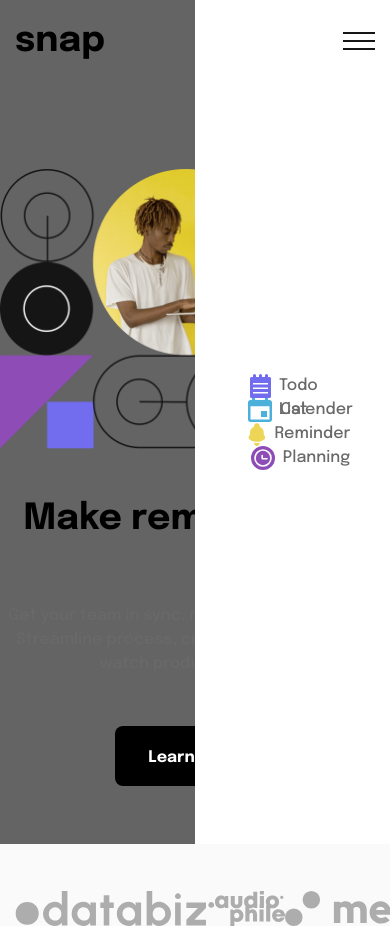
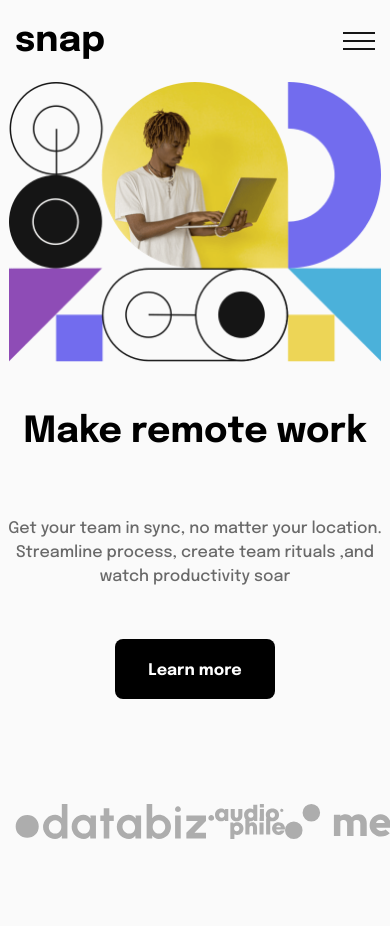
Before and after one commit to SaiSawant1/SanpLandingPage, a React (Create React App) app: page / in a window 390 px wide. After the commit the page ends 844 px from the top, so only its background shows below. Built offline with nearby package versions, Linux system fonts and the light colour scheme.

Commit message:
responsive design completed along with functionality and overlay.Adding smooth transaction remaining

```diff
--- a/src/components/CompanyList.jsx
+++ b/src/components/CompanyList.jsx
@@ -1,8 +1,12 @@
 import React from 'react'
+import { useWidthContext } from '../context/WidthContext'
 
 const CompanyList = () => {
+  const {width}=useWidthContext()
+  const desktopStyles='w-[112px] flex flex-col justify-evenly items-center rounded-2xl absolute shadow-2xl h-[124px] top-[25px] right-0 bg-white'
+  const mobileStyles=' bg-white justify-between mt-[10px] h-[100px] items-center flex flex-col'
   return (
-    <ul className='w-[112px] flex flex-col justify-evenly items-center rounded-2xl absolute shadow-2xl h-[124px] top-[25px] right-0 bg-white'>
+    <ul className={width>=768?desktopStyles:mobileStyles}>
       <li>History</li>
       <li>Our Team</li>
       <li>Blog</li>
--- a/src/components/FeaturesList.jsx
+++ b/src/components/FeaturesList.jsx
@@ -8,7 +8,7 @@
 const FeaturesList = () => {
   const {width}=useWidthContext()
   const desktopStyles='w-[150px] flex flex-col items-center justify-evenly h-[140px] rounded-2xl bg-white shadow-2xl absolute top-[25px] right-0'
-  const mobileStyles=' bg-white justify-center items-center flex flex-col absolute top-0 bottom-0 left-[50%] right-0'
+  const mobileStyles=' bg-white justify-between h-[130px] items-center flex flex-col'
   return (
     <ul className={width>=768?desktopStyles:mobileStyles}>
         <li className='flex'><img className='object-contain mx-2' src={listIcon} alt="" />Todo List</li>
--- a/src/components/HeroImage.jsx
+++ b/src/components/HeroImage.jsx
@@ -5,7 +5,7 @@
 const HeroImage = () => {
     const {width}=useWidthContext()
   return (
-    <div><img  className={width>=768?'w-[488px] object-fill h-[638px]':'object-fill h-[280px]'} src={width>=768?heroImg:heroImgMob} alt="" /></div>
+    <div><img  className={width>=768?'w-[488px] object-fill h-[638px]':'object-contain w-[100%] h-[280px]'} src={width>=768?heroImg:heroImgMob} alt="" /></div>
   )
 }
 
--- a/src/components/MainSection.jsx
+++ b/src/components/MainSection.jsx
@@ -6,7 +6,7 @@
 const MainSection = () => {
     const {width}=useWidthContext()
   return (
-    <main className={width>=768? 'flex justify-between mx-[170px]':' flex flex-col-reverse h-full '}>
+    <main className={width>=768? 'flex justify-between mx-[170px]':' flex relative z-[-1] flex-col-reverse h-full '}>
         <Content/>
         <HeroImage />
     </main>
--- /dev/null
+++ b/src/components/MobNavList.jsx
@@ -0,0 +1,49 @@
+import React from "react";
+import { faChevronUp, faChevronDown } from "@fortawesome/free-solid-svg-icons";
+import { FontAwesomeIcon } from "@fortawesome/react-fontawesome";
+import CompanyList from "./CompanyList";
+import FeaturesList from "./FeaturesList";
+const NavList = () => {
+  const [displayFeatureList, setDisplayFeatureList] = React.useState(false);
+  const [displayCompanyList, setDisplayCompanyList] = React.useState(false);
+
+  const toggleFeatureList = () => {
+    setDisplayFeatureList(!displayFeatureList);
+  };
+  const toggleCompanyList = () => {
+    setDisplayCompanyList(!displayCompanyList);
+  };
+
+  return (
+    <ul className=" flex flex-col pt-[60px] pl-[20px] bg-white  absolute z-10 right-0 bottom-0 top-0 left-[50%]  text-white">
+      <li
+        onClick={toggleFeatureList}
+        className="mr-[30px] mb-[30px] relative cursor-pointer"
+      >
+        Features
+        <FontAwesomeIcon
+          className="ml-[7px]"
+          fontSize={"12px"}
+          icon={displayFeatureList ? faChevronUp : faChevronDown}
+        />
+        {displayFeatureList && <FeaturesList />}
+      </li>
+      <li
+        onClick={toggleCompanyList}
+        className="mr-[30px] mb-[30px] relative cursor-pointer"
+      >
+        Company
+        <FontAwesomeIcon
+          className="ml-[7px]"
+          fontSize={"12px"}
+          icon={displayCompanyList ? faChevronUp : faChevronDown}
+        />
+        {displayCompanyList && <CompanyList />}
+      </li>
+      <li className="mr-[30px] mb-[30px] cursor-pointer">careers</li>
+      <li className="cursor-pointer mb-[30px]">About</li>
+    </ul>
+  );
+};
+
+export default NavList;
--- a/src/components/NavBar.jsx
+++ b/src/components/NavBar.jsx
@@ -1,20 +1,22 @@
 
 import React from 'react'
-import FeaturesList from './FeaturesList'
-
+import MobNavList from './MobNavList'
 import { useWidthContext } from '../context/WidthContext'
 import menu from "../images/icon-menu.svg"
+import menuClose from "../images/icon-close-menu.svg"
 import NavList from './NavList'
 
 const NavBar = () => {
-  const {width}=useWidthContext()
+  const {width,isMenuOpen,setIsMenuOpen}=useWidthContext()
 
-
-
-
-
-
-
+ const toggleMenu=()=>{
+   setIsMenuOpen((prev)=>!prev)
+ }
+ React.useEffect(()=>{
+  if(width>768){
+    setIsMenuOpen(false)
+  }
+ },[setIsMenuOpen,width])
   const buttons=<div className='flex'>
   <button >Login</button>
   <button  className='w-[100px] ml-[30px] border h-[40px] border-black rounded-[10px]'>register</button>
@@ -23,8 +25,8 @@
     <nav className={width>768?'w-full px-[30px] py-[40px] h-[82px] flex  items-center':'w-full px-[15px] py-[20px] h-[82px] flex justify-between items-center'}>        <div className='font-bold mr-[60px] text-4xl flex '>snap</div>
         {width>=768&&<NavList/>}
         {width>=768&&buttons}
-        <FeaturesList/>
-        {!(width>=768)&&<img src={menu} alt="" className='cursor-pointer relative z-10'/>}
+        {isMenuOpen&&<MobNavList/>}
+        {!(width>=768)&&<img onClick={toggleMenu} src={isMenuOpen?menuClose:menu} alt="" className='cursor-pointer relative z-10'/>}
     </nav>
   )
 }
--- a/src/context/WidthContext.jsx
+++ b/src/context/WidthContext.jsx
@@ -1,32 +1,32 @@
+import React from "react";
 
-import React from 'react'
+const WidthContext = React.createContext();
 
-const WidthContext=React.createContext()
+export const useWidthContext = () => {
+  return React.useContext(WidthContext);
+};
 
-export const useWidthContext=()=>{
-    return React.useContext(WidthContext)
+export function WindowProvider({ children }) {
+  const [width, setWidth] = React.useState(window.innerWidth);
+  const [isMenuOpen, setIsMenuOpen] = React.useState(false);
+
+  React.useEffect(() => {
+    window.addEventListener("resize", () => {
+      setWidth(window.innerWidth);
+    });
+
+    return () => {
+      window.removeEventListener("resize", () => {
+        setWidth(window.innerWidth);
+      });
+    };
+  },[]);
+
+  const value = { width, isMenuOpen, setIsMenuOpen };
+
+  return (
+    <WidthContext.Provider value={value}>{children}</WidthContext.Provider>
+  );
 }
 
-export function WindowProvider ({children}){
-
-    const [width,setWidth] = React.useState(window.innerWidth)
-
-    React.useEffect(()=>{
-      window.addEventListener('resize',()=>{
-        setWidth(window.innerWidth)
-      })
-
-      return (()=>{
-        window.removeEventListener('resize',()=>{
-          setWidth(window.innerWidth)
-        })
-      })
-})
-
-    const value={width}
-
-  return (<WidthContext.Provider value={value}>{children}</WidthContext.Provider>)
-
-}
-
-export default WindowProvider
+export default WindowProvider;
--- a/src/pages/LandingPage.jsx
+++ b/src/pages/LandingPage.jsx
@@ -1,10 +1,14 @@
 import React from 'react'
 import NavBar from '../components/NavBar'
 import MainSection from '../components/MainSection'
+import { useWidthContext } from '../context/WidthContext'
 
 const LandingPage = () => {
+  const {isMenuOpen}=useWidthContext()
+  console.log(isMenuOpen)
+
   return (
-    <div style={{backgroundColor:'rgba(0, 0, 0, 0.6)', height:'100vh'}}>
+    <div className={isMenuOpen?"bg-[rgba(0,0,0,0.6)]":''}>
     <NavBar/>
     <MainSection/>
     </div>
```
